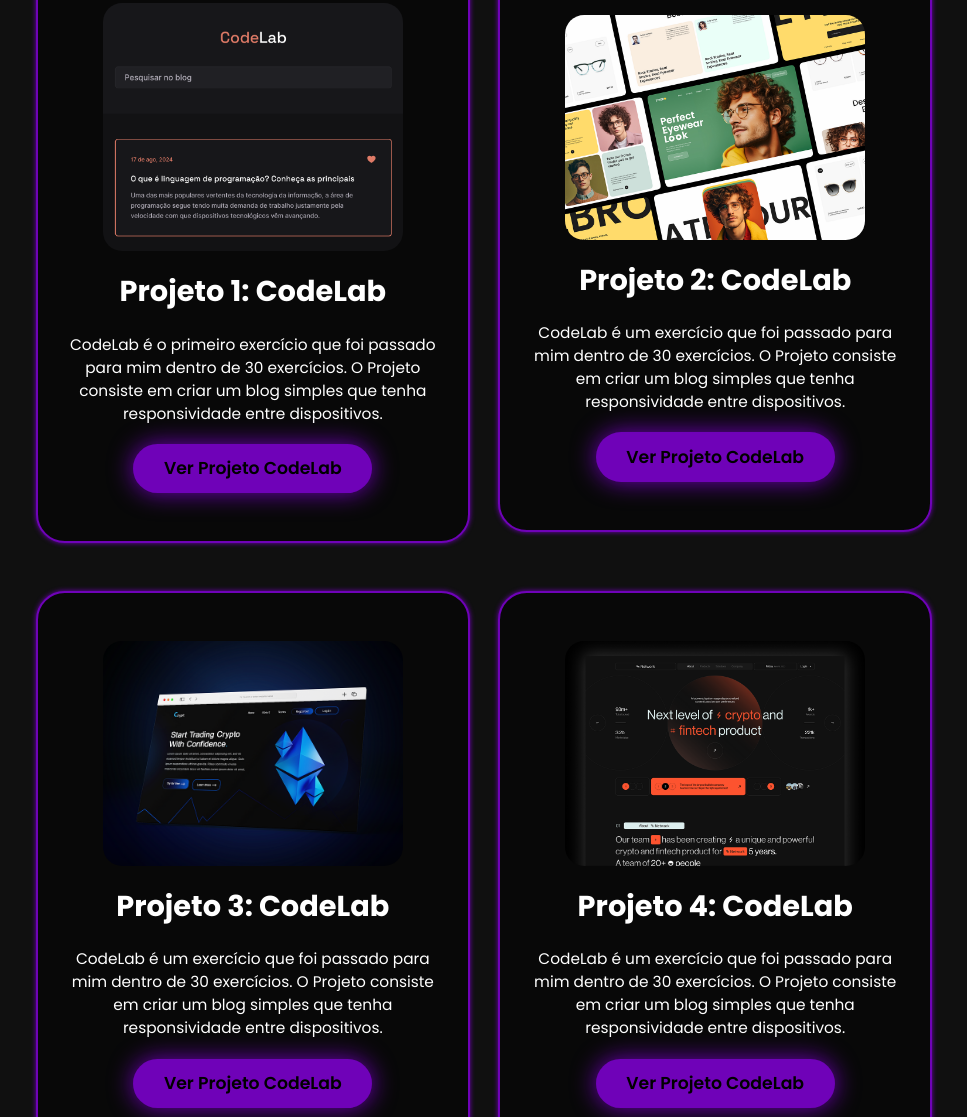
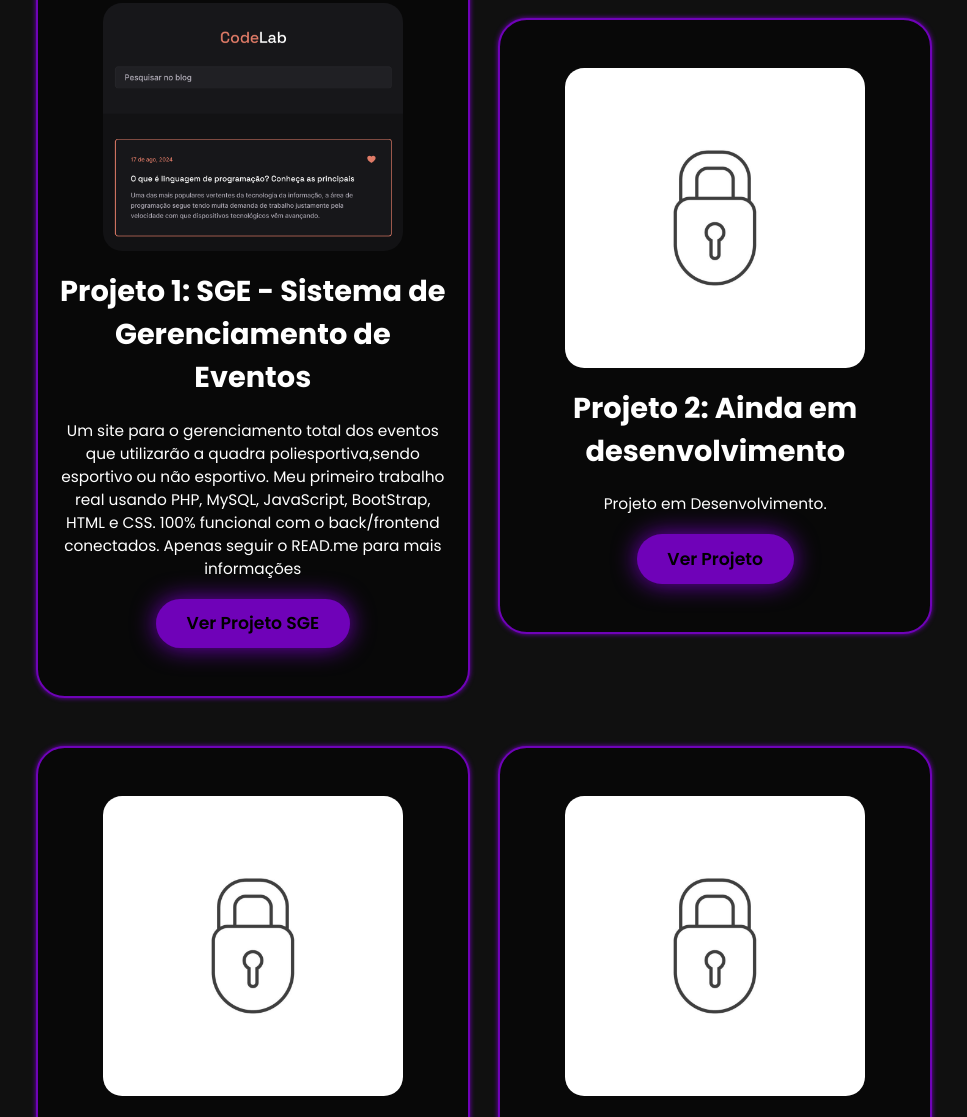
Before and after one commit to Cuidoka/portfolio, a plain HTML site: page index.html in a window 1280 px wide. Shown: the part 5347-6464 px from the top of the page, without its empty margins (156-1123 px from the left). Drawn offline with nearby package versions, Linux system fonts and the light colour scheme.

Commit message:
Atualizações no index.html e adição de imagem block.jpg no projeto. Adicionando, também, um projeto de site real que será utilizado para uso comercial.

```diff
--- a/index.html
+++ b/index.html
@@ -89,7 +89,7 @@
           <div class="service-info">
             <i class='bx bxl-figma'></i>
             <h4>UI Designer</h4>
-            <p>Até o momento não há muito o que falar sobre, mas estou estudando para conseguir ser um UI Designer</p>
+            <p>Estudando modelos modernos para a melhor acessibilidade e conforto do UI/UX para o usuário</p>
           </div>
         </div>
 
@@ -97,11 +97,7 @@
           <div class="service-info">
             <i class='bx bx-code' ></i>
             <h4>Frontend Development</h4>
-            <p>Quando comecei a estudar Front-End, não curti por quê eu não estava conseguindo aprender.
-              Entretanto, tenho Projeto Integrador na faculdade e o professor pediu para que fizéssemos um site.
-              Quando eu finalizei com ajuda de Integência Artifical para resolver erros e me ajudar em alguns códigos
-              e também amigos da faculdade, quando eu consegui finalizar, me deu uma satisfação de "Missão Concluida"
-              E a partir daqui, eu comecei a gostar MUITO de Front-End e pretendo continuar nesta área, quem sabe até me especializar.
+            <p>Aprendendo React/Tailwind. Conhecimento em BootStrap, HTML e CSS.
             </p>
           </div>
         </div>
@@ -110,7 +106,7 @@
           <div class="service-info">
             <i class='bx bx-code-curly' ></i>
             <h4>Backend Development</h4>
-            <p>Back-End até o momento eu só tive Portugol, é isso :) </p>
+            <p>Conhecendo Java, PHP, JavaScript, TypeScript e MYSQL</p>
           </div>
         </div>
       </div>
@@ -123,61 +119,60 @@
         <div class="project-card">
           <!--TROCAR A FOTO DEPOIS E COLOCAR DO CODELAB E DE CADA PROJETO MEU!-->
           <img src="/src/img/CodeLab.png" alt="">
-          <h3>Projeto 1: CodeLab</h3>
-          <p>CodeLab é o primeiro exercício que foi passado para mim dentro de 30 exercícios.
-            O Projeto consiste em criar um blog simples que tenha responsividade entre dispositivos.
+          <h3>Projeto 1: SGE - Sistema de Gerenciamento de Eventos</h3>
+          <p>Um site para o gerenciamento total dos eventos que utilizarão a quadra poliesportiva,sendo
+            esportivo ou não esportivo. Meu primeiro trabalho real usando PHP, MySQL, JavaScript, BootStrap, HTML e CSS.
+            100% funcional com o back/frontend conectados. Apenas seguir o READ.me para mais informações
           </p>
-          <div class="btn">Ver Projeto CodeLab</div>
+          <div class="btn">Ver Projeto SGE
+            <a href="https://github.com/rafaeldiasgarcia/sge" target="_blank"></a>
+          </div>
         </div>
 
         <div class="project-card">
           <!--TROCAR A FOTO DEPOIS E COLOCAR DO CODELAB E DE CADA PROJETO MEU!-->
-          <img src="/src/img/project2.png" alt="">
-          <h3>Projeto 2: CodeLab</h3>
-          <p>CodeLab é um exercício que foi passado para mim dentro de 30 exercícios.
-            O Projeto consiste em criar um blog simples que tenha responsividade entre dispositivos.
+          <img src="/src/img/block.jpg" alt="">
+          <h3>Projeto 2: Ainda em desenvolvimento</h3>
+          <p>Projeto em Desenvolvimento.
           </p>
-          <div class="btn">Ver Projeto CodeLab</div>
+          <div class="btn">Ver Projeto</div>
         </div>
 
         <div class="project-card">
           <!--TROCAR A FOTO DEPOIS E COLOCAR DO CODELAB E DE CADA PROJETO MEU!-->
-          <img src="/src/img/project3.png" alt="">
-          <h3>Projeto 3: CodeLab</h3>
-          <p>CodeLab é um exercício que foi passado para mim dentro de 30 exercícios.
-            O Projeto consiste em criar um blog simples que tenha responsividade entre dispositivos.
+          <img src="/src/img/block.jpg" alt="">
+          <h3>Projeto 3: Ainda em desenvolvimento</h3>
+          <p>Projeto em Desenvolvimento.
           </p>
-          <div class="btn">Ver Projeto CodeLab</div>
+          <div class="btn">Ver Projeto</div>
         </div>
 
         <div class="project-card">
           <!--TROCAR A FOTO DEPOIS E COLOCAR DO CODELAB E DE CADA PROJETO MEU!-->
-          <img src="/src/img/project4.png" alt="">
-          <h3>Projeto 4: CodeLab</h3>
-          <p>CodeLab é um exercício que foi passado para mim dentro de 30 exercícios.
-            O Projeto consiste em criar um blog simples que tenha responsividade entre dispositivos.
+          <img src="/src/img/block.jpg" alt="">
+          <h3>Projeto 4: Ainda em desenvolvimento</h3>
+          <p>Projeto em Desenvolvimento.
           </p>
-          <div class="btn">Ver Projeto CodeLab</div>
+          <div class="btn">Ver Projeto</div>
         </div>
 
         <div class="project-card">
           <!--TROCAR A FOTO DEPOIS E COLOCAR DO CODELAB E DE CADA PROJETO MEU!-->
           <img src="/src/img/project5.png" alt="">
-          <h3>Projeto 5: CodeLab</h3>
-          <p>CodeLab é um exercício que foi passado para mim dentro de 30 exercícios.
-            O Projeto consiste em criar um blog simples que tenha responsividade entre dispositivos.
+          <img src="/src/img/block.jpg" alt="">
+          <h3>Projeto 5: Ainda em desenvolvimento</h3>
+          <p>Projeto em Desenvolvimento.
           </p>
-          <div class="btn">Ver Projeto CodeLab</div>
+          <div class="btn">Ver Projeto</div>
         </div>
 
         <div class="project-card">
           <!--TROCAR A FOTO DEPOIS E COLOCAR DO CODELAB E DE CADA PROJETO MEU!-->
-          <img src="/src/img/project6.png" alt="">
-          <h3>Projeto 6: CodeLab</h3>
-          <p>CodeLab é um exercício que foi passado para mim dentro de 30 exercícios.
-            O Projeto consiste em criar um blog simples que tenha responsividade entre dispositivos.
+          <img src="/src/img/block.jpg" alt="">
+          <h3>Projeto 6: Ainda em desenvolvimento</h3>
+          <p>Projeto em Desenvolvimento.
           </p>
-          <div class="btn">Ver Projeto CodeLab</div>
+          <div class="btn">Ver Projeto</div>
         </div>
       </div>
     </section>
```
Also changed, not shown: src/img/block.jpg (added).
